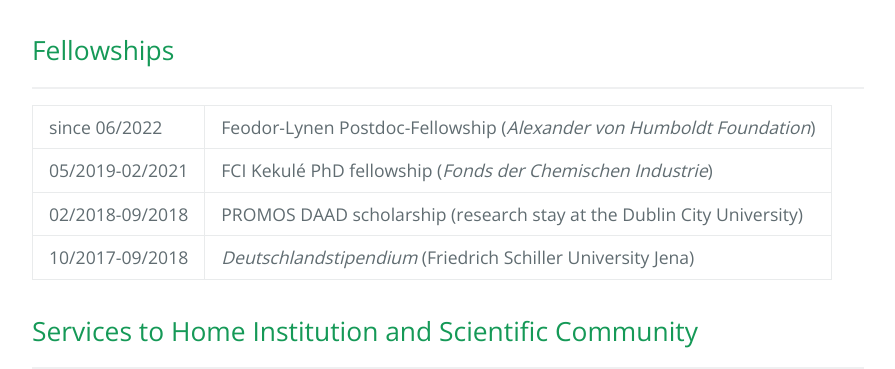
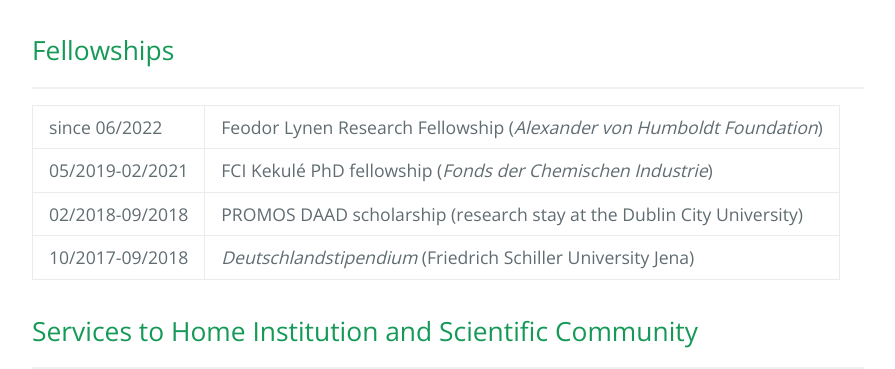
Before and after one commit to carolin-m/carolin-m.github.io, a Jekyll site: the page built from about.md, in a window 1280 px wide. Shown: the part 1307-1676 px from the top of the page, without its empty margins (192-1087 px from the left). Built offline with Jekyll 4.4.1, drawn with Linux system fonts in a browser that asks for light colours.

Commit message:
Update about.md

```diff
--- a/about.md
+++ b/about.md
@@ -10,7 +10,7 @@
 ## Education and Scientific Career <br>
 ______________
 
-| since 2022  | [**Postdoc**]({{ '/now.html' | absolute_url }}), University of Luxemburg, Luxemburg <br /> Workgroup: [**Prof. A. Tkatchenko**]([https://www.ipc.uni-jena.de/en/AGDietzek](https://wwwen.uni.lu/recherche/fstm/dphyms/people/alexandre_tkatchenko)) |
+| since 2022  | [**Postdoc**]({{ '/now.html' | absolute_url }}), University of Luxemburg, Luxemburg <br /> Workgroup: [**Prof. A. Tkatchenko**](https://wwwen.uni.lu/recherche/fstm/dphyms/people/alexandre_tkatchenko) |
 | 2021-2022  | [**Postdoc**]({{ '/now.html' | absolute_url }}), Friedrich Schiller University Jena, Germany <br /> Workgroup: [**Prof. B. Dietzek-Ivanšić**](https://www.ipc.uni-jena.de/en/AGDietzek) |
 | 2018-2021  | **Dissertation (Dr. rer. nat)**, Friedrich Schiller University Jena, Germany <br /> Scholarship: Kekulé Fellowship (*Fonds der Chemischen Industrie*) <br /> Thesis Title: *Towards Operando Spectroscopy of Supramolecular Photocatalysts – A Case Study on Ru-dppz-derived Systems* <br /> Supervisor: [**Prof. B. Dietzek-Ivanšić**](https://www.ipc.uni-jena.de/en/AGDietzek) <br /> Referees: [**Prof. B. Dietzek-Ivanšić**](https://www.ipc.uni-jena.de/en/AGDietzek), [**Prof. S. Gräfe**](https://www.ipc.uni-jena.de/Theochem), and [**Prof. T. Keyes**](https://sites.google.com/dcu.ie/keyes-research-group/home) <br /> Grade: *summa cum laude* |
 | 2020 | **Research Stay**, Lund University, Sweden <br /> Workgroup: [**Prof. A. Yartsev**](https://portal.research.lu.se/en/persons/arkady-yartsev) <br /> Purpose: Ultrafast Transient Absorption Spectroscopy in Flow Cells to study the Reaction Dynamics of photoexcited Ru(II) complexes with Triethylamine (2 weeks) |
@@ -21,7 +21,7 @@
 ## Fellowships <br>
 ________________
 
-| since 06/2022 | Feodor-Lynen Postdoc-Fellowship (*Alexander von Humboldt Foundation*) |
+| since 06/2022 | Feodor Lynen Research Fellowship (*Alexander von Humboldt Foundation*) |
 | 05/2019-02/2021 | FCI Kekulé PhD fellowship (*Fonds der Chemischen Industrie*) |
 | 02/2018-09/2018 | PROMOS DAAD scholarship (research stay at the Dublin City University) |
 | 10/2017-09/2018 | *Deutschlandstipendium* (Friedrich Schiller University Jena) |
```
